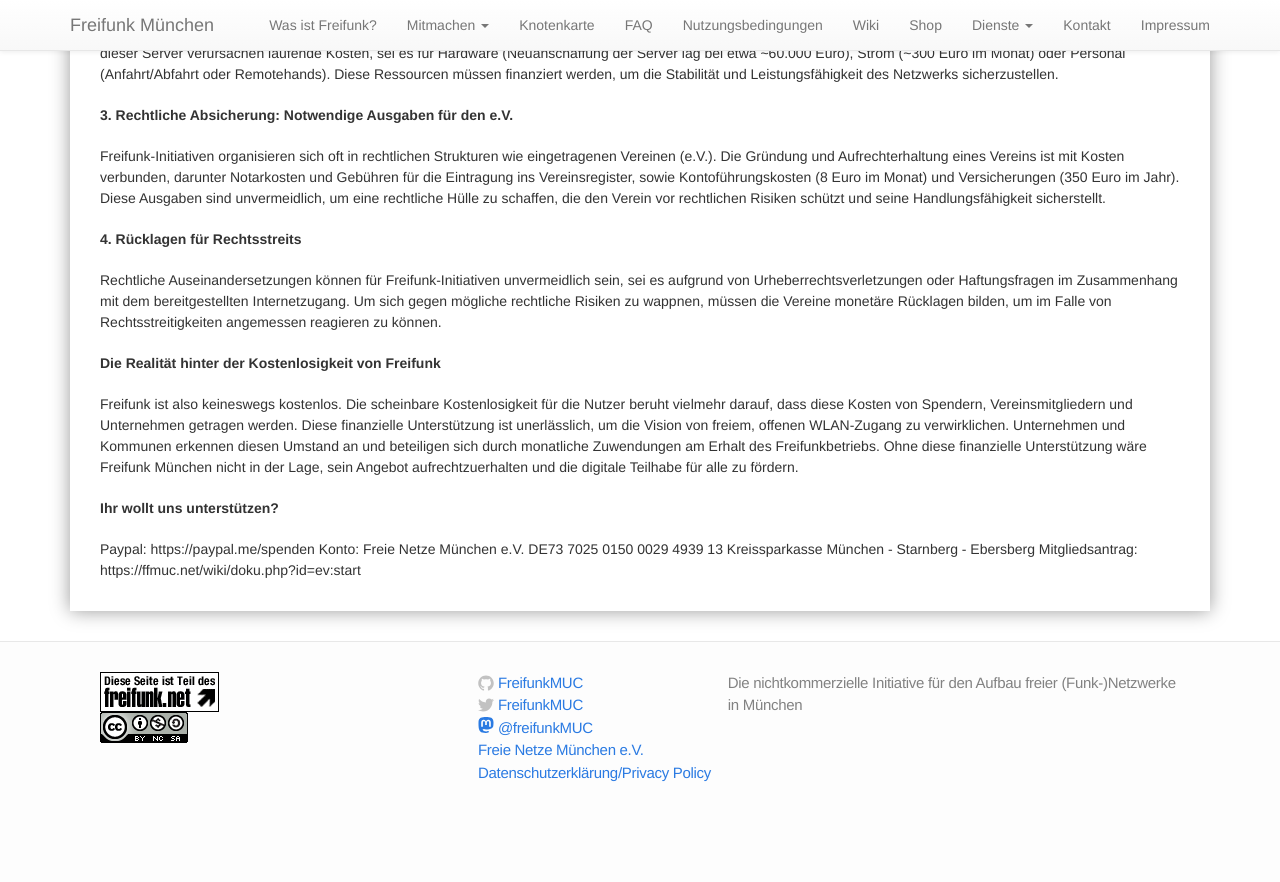
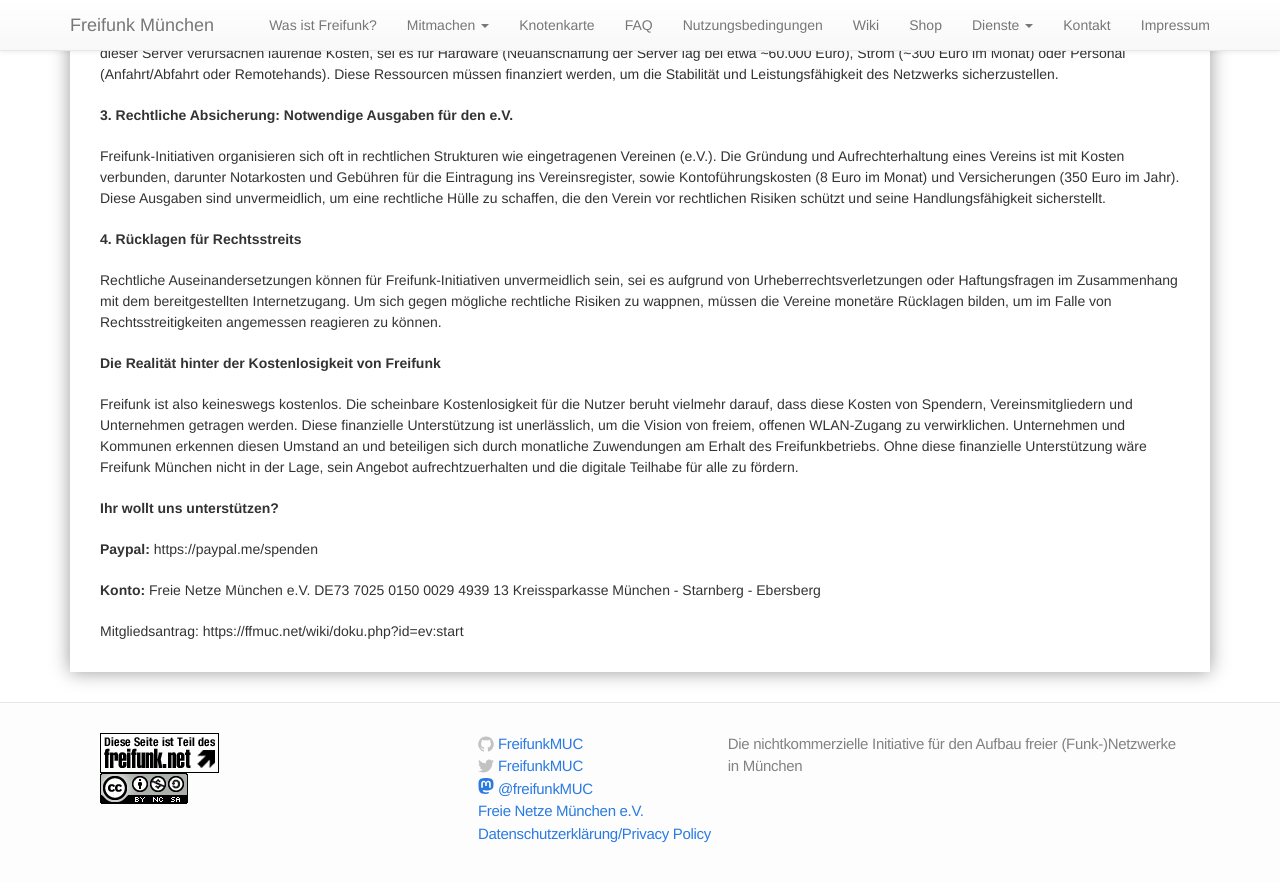
Before and after one commit to freifunkMUC/freifunkmuc.github.io, a Jekyll site: the page built from _posts/2024-03-19-freifunk-kostenlos.markdown, in a window 1280 px wide and 900 px high, scrolled down 520 px. Shown: the top 882 px of the window. Built offline with Jekyll 4.4.1, drawn with Linux system fonts in a browser that asks for light colours; before the commit the page ends 1359 px from its top, so only the background shows below that; part of the change alters nothing that is shown.

```diff
--- a/_posts/2024-03-19-freifunk-kostenlos.markdown
+++ b/_posts/2024-03-19-freifunk-kostenlos.markdown
@@ -31,9 +31,11 @@ Freifunk ist also keineswegs kostenlos. Die scheinbare Kostenlosigkeit für die
 
 **Ihr wollt uns unterstützen?**
 
-Paypal: https://paypal.me/spenden
-Konto:
+**Paypal:** https://paypal.me/spenden
+
+**Konto:**
 Freie Netze München e.V.
 DE73 7025 0150 0029 4939 13
 Kreissparkasse München - Starnberg - Ebersberg
+
 Mitgliedsantrag: https://ffmuc.net/wiki/doku.php?id=ev:start
```
